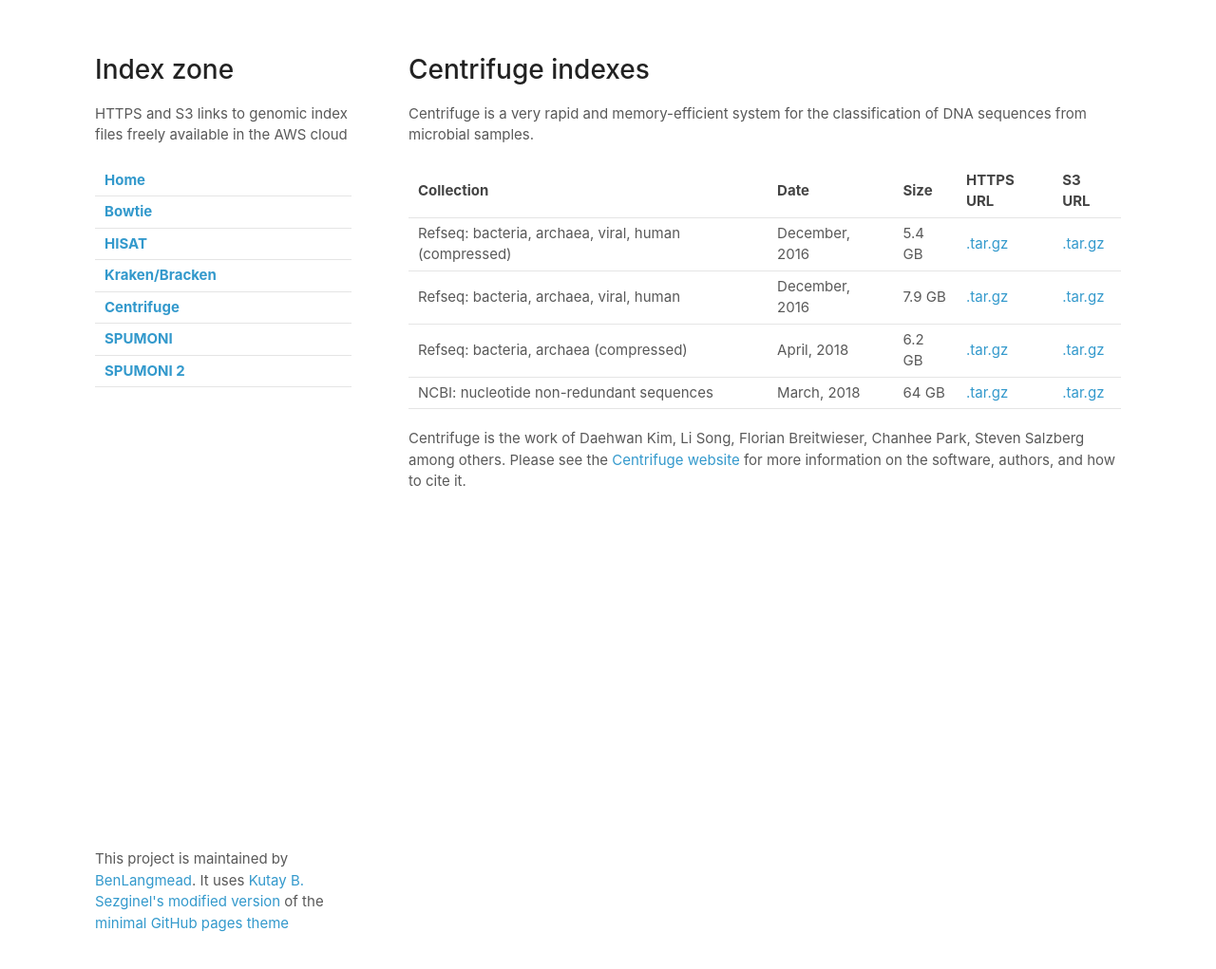
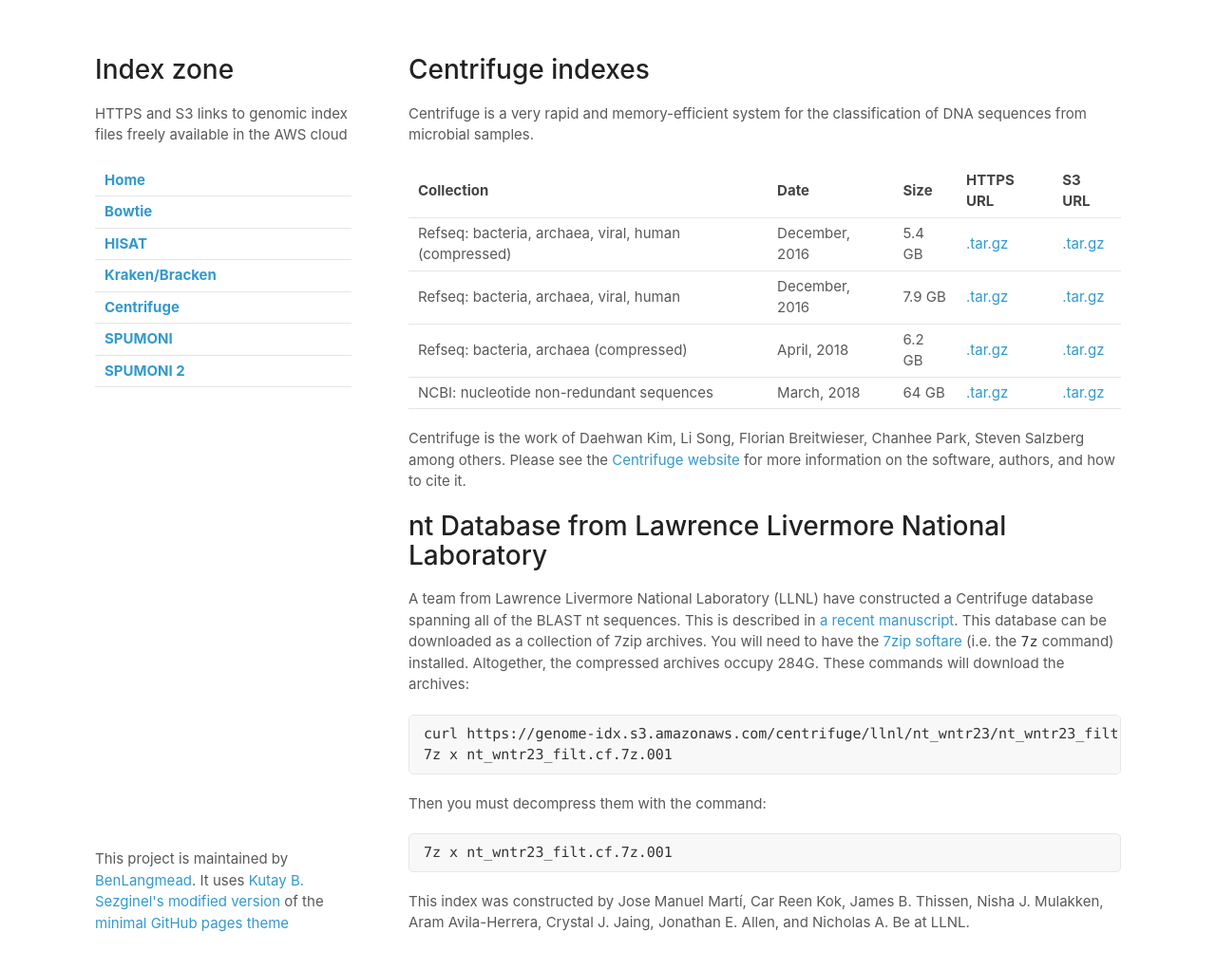
Before and after one commit to BenLangmead/aws-indexes, a Jekyll site: the page built from docs/centrifuge.md, in a window 1280 px wide and 1054 px high. Shown: the top 1021 px of the window at 95% size. Built offline with Jekyll 4.4.1, drawn with Linux system fonts in a browser that asks for light colours; our own code applies the rules of GitHub Pages for plain Markdown files.

Commit message:
adding LLNL index

````diff
--- a/docs/centrifuge.md
+++ b/docs/centrifuge.md
@@ -16,6 +16,23 @@
 Centrifuge is the work of Daehwan Kim, Li Song, Florian Breitwieser, Chanhee Park, Steven Salzberg among others.
 Please see the [Centrifuge website](https://ccb.jhu.edu/software/centrifuge/) for more information on the software, authors, and how to cite it.
 
+# nt Database from Lawrence Livermore National Laboratory
+
+A team from Lawrence Livermore National Laboratory (LLNL) have constructed a Centrifuge database spanning all of the BLAST nt sequences.  This is described in [a recent manuscript](https://doi.org/10.1101/2024.06.12.598617).  This database can be downloaded as a collection of 7zip archives.  You will need to have the [7zip softare](https://7-zip.org/download.html) (i.e. the `7z` command) installed.  Altogether, the compressed archives occupy 284G.  These commands will download the archives:
+
+```
+curl https://genome-idx.s3.amazonaws.com/centrifuge/llnl/nt_wntr23/nt_wntr23_filt.cf.7z.[001-071] -O
+7z x nt_wntr23_filt.cf.7z.001
+```
+
+Then you must decompress them with the command:
+
+```
+7z x nt_wntr23_filt.cf.7z.001
+```
+
+This index was constructed by Jose Manuel Martí, Car Reen Kok, James B. Thissen, Nisha J. Mulakken, Aram Avila-Herrera, Crystal J. Jaing, Jonathan E. Allen, and Nicholas A. Be at LLNL.
+
 [cent_bavm_comp]: https://genome-idx.s3.amazonaws.com/centrifuge/p_compressed%2Bh%2Bv.tar.gz
 [cent_bavm_comp_s3]: s3://genome-idx/centrifuge/p_compressed%2Bh%2Bv.tar.gz
 
````
